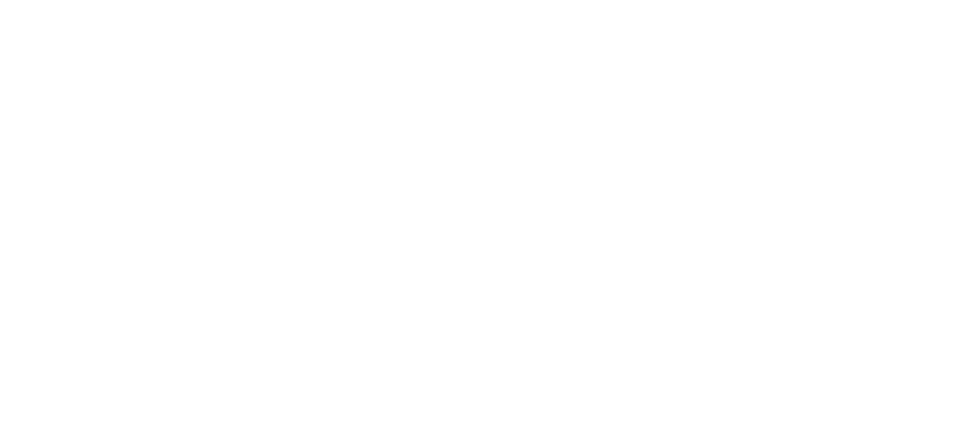
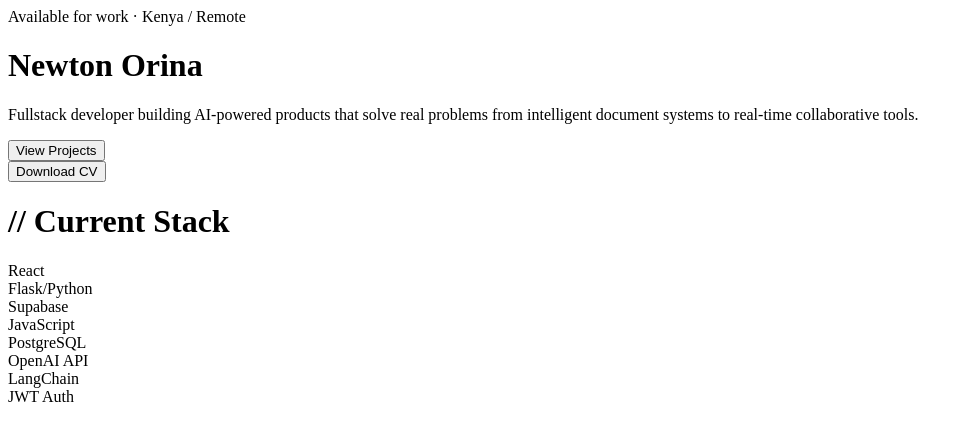
Before and after one commit to Ongeri123/Ongeri, a React (Vite) app: page / in a window 1280 px wide. Shown: the top 440 px of the page, without its empty margins (0-970 px from the left). Built offline with nearby package versions, Linux system fonts and the light colour scheme.

Commit message:
import and render hero section

```diff
--- a/src/App.jsx
+++ b/src/App.jsx
@@ -1,14 +1,15 @@
-import { useState } from 'react'
-import './App.css'
+import { BrowserRouter, Routes, Route } from "react-router-dom";
+import Hero from "./components/Hero";
+import "./App.css";
 
 function App() {
-
-
   return (
-    <>
-
-    </>
-  )
+    <BrowserRouter>
+      <Routes>
+        <Route path="/" element={<Hero />} />
+      </Routes>
+    </BrowserRouter>
+  );
 }
 
-export default App
+export default App;
```
